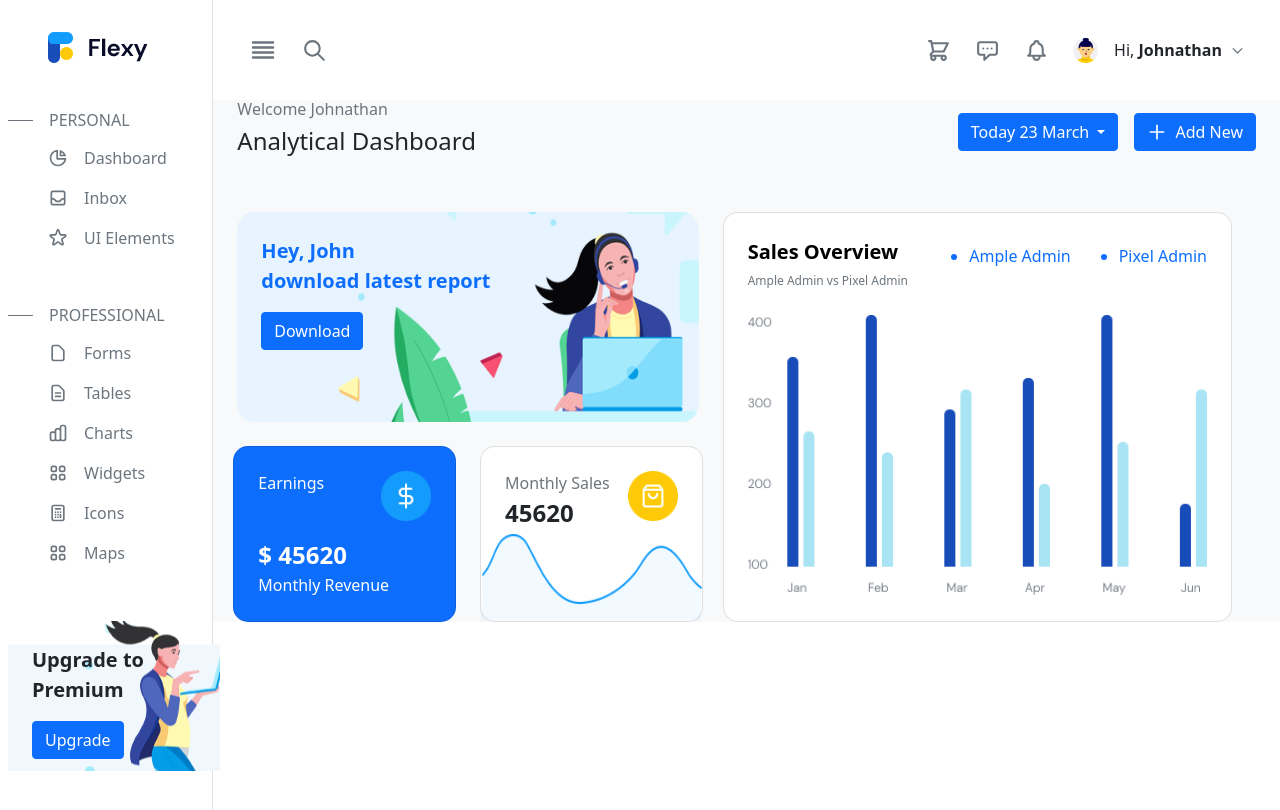
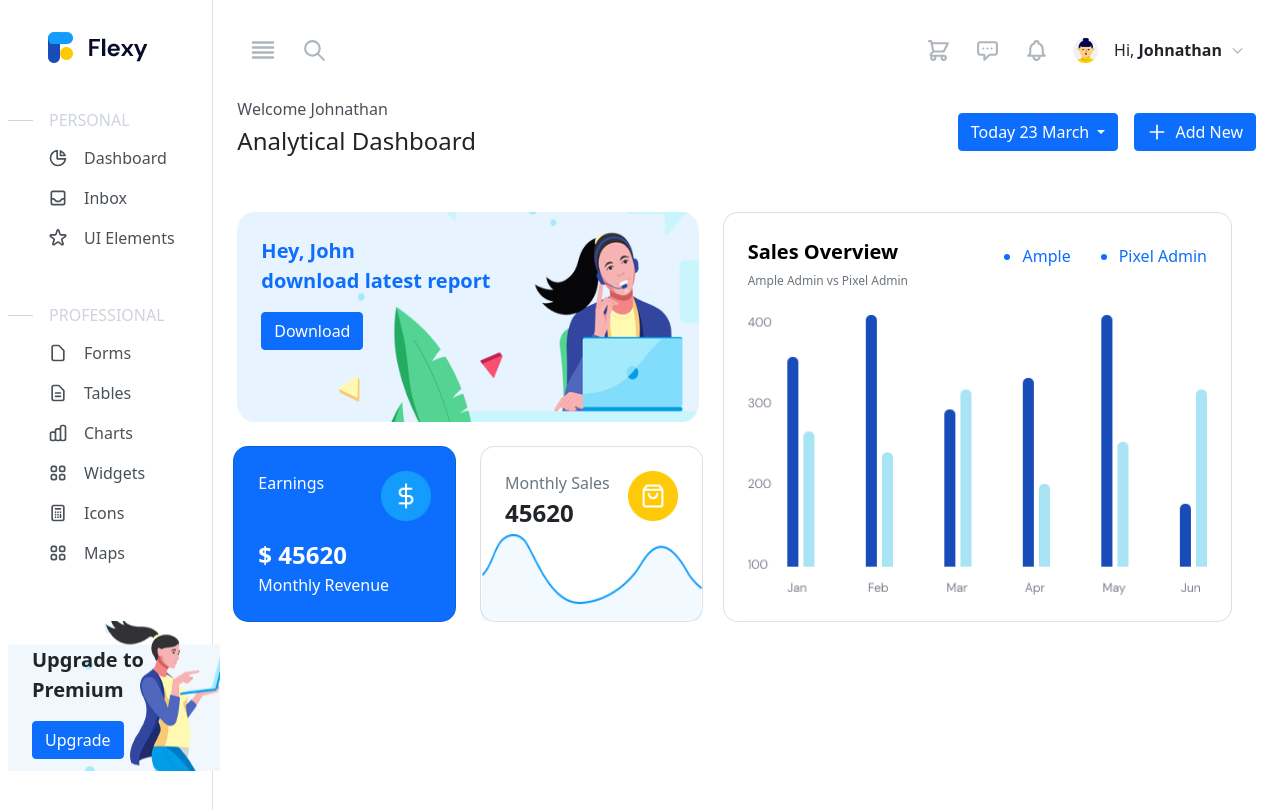
Before and after one commit to Aman-RM/vue3-bootstrap, a Vue app: page / in a window 1280 px wide. Shown: the top 810 px of the page. Built offline with nearby package versions, Linux system fonts and the light colour scheme.

Commit message:
fix: fonts and colors

```diff
--- a/src/components/SiteHeader.vue
+++ b/src/components/SiteHeader.vue
@@ -1,19 +1,19 @@
 <template>
 	<div class="d-flex justify-content-between" style="padding: 35px">
 		<div class="d-flex align-items-center">
-			<ViewListIcon class="text-secondary" style="height: 30px"/>
-			<SearchIcon class="text-secondary ms-4" style="height: 25px"/>
+			<ViewListIcon class="text-gray-500" style="height: 30px"/>
+			<SearchIcon class="text-gray-500 ms-4" style="height: 25px"/>
 		</div>
 			<div class="d-flex">
 				<div class="d-md-flex align-items-center d-none">
-					<ShoppingCartIcon class="text-secondary" style="height: 25px"/>
-					<ChatAltIcon class="text-secondary ms-4" style="height: 25px"/>
-					<BellIcon class="text-secondary ms-4" style="height: 25px"/>
+					<ShoppingCartIcon class="text-gray-500" style="height: 25px"/>
+					<ChatAltIcon class="text-gray-500 ms-4" style="height: 25px"/>
+					<BellIcon class="text-gray-500 ms-4" style="height: 25px"/>
 				</div>
 				<div class="d-flex align-items-center ms-4">
 					<img src="logo/avatar.png" alt="avatar" style="height: 25px">
 					<span class="fs-6 ms-3 d-none d-md-block">Hi, <strong>Johnathan</strong> </span>
-					<ChevronDownIcon class="text-secondary ms-2 d-none d-md-block" style="height: 15px"/>
+					<ChevronDownIcon class="text-gray-500 ms-2 d-none d-md-block" style="height: 15px"/>
 				</div>
 			</div>
     </div>
--- a/src/components/SiteSidebar.vue
+++ b/src/components/SiteSidebar.vue
@@ -2,8 +2,8 @@
   <div class="border-end col-auto col-md-3 col-xl-2 col-xxl-2 d-flex bg-white flex-column align-items-center align-items-md-start pt-2 text-white min-vh-100">
     <!-- DESKTOP MENU -->
       <img src="logo/logo.png" class="mb-5 mt-4 ps-5"/>
-      <h3 class="text-uppercase d-none d-md-flex align-items-center text-secondary fs-6">
-        <div class="bg-secondary me-3 ms-2" style="height: 1px; width: 25px;">&nbsp;</div>
+      <h3 class="text-uppercase d-none d-md-flex align-items-center text-gray-400 fs-6">
+        <div class="bg-gray-400 me-3 ms-2" style="height: 1px; width: 25px;">&nbsp;</div>
         Personal
       </h3>
       <ul v-for="menu in menus1" :key="menu" class="ps-5 nav nav-pills flex-column mb-md-5 mb-0 align-items-center align-items-md-start" id="menu">
@@ -12,7 +12,7 @@
 						v-for="item in menu"
 						:key="item"
 						:to="item.route"
-						class="nav-link text-secondary d-flex align-items-center px-0 text-gray-500"
+						class="nav-link text-gray-700 d-flex align-items-center px-0"
 					>
 					<component
 						:is="item.icon"
@@ -24,8 +24,8 @@
         </li>
       </ul>
 
-      <h3 class="text-uppercase d-none d-md-flex align-items-center text-secondary fs-6">
-        <div class="bg-secondary me-3 ms-2" style="height: 1px; width: 25px;">&nbsp;</div>
+      <h3 class="text-uppercase d-none d-md-flex align-items-center text-gray-400 fs-6">
+        <div class="bg-gray-400 me-3 ms-2" style="height: 1px; width: 25px;">&nbsp;</div>
         professional
       </h3>
       <ul v-for="menu in menus2" :key="menu" class="ps-5 nav nav-pills flex-column mb-md-5 mb-0 align-items-center align-items-md-start" id="menu">
@@ -34,7 +34,7 @@
 						v-for="item in menu"
 						:key="item"
 						:to="item.route"
-						class="nav-link text-secondary d-flex align-items-center px-0 text-gray-500"
+						class="nav-link text-gray-700 d-flex align-items-center px-0"
 					>
 					<component
 						:is="item.icon"
--- a/src/components/dashboard-partials/Sales&Earnings.vue
+++ b/src/components/dashboard-partials/Sales&Earnings.vue
@@ -38,7 +38,7 @@
             <label class="text-secondary" style="font-size: 12px">Ample Admin vs Pixel Admin</label>
           </div>
           <ul class="d-flex">
-            <li class="text-primary me-5">Ample Admin</li>
+            <li class="text-primary me-5">Ample</li>
             <li class="text-primary">Pixel Admin</li>
           </ul>
         </div>
--- /dev/null
+++ b/src/components/dashboard-partials/Sales&Performance.vue
@@ -0,0 +1,5 @@
+<template>
+    <div>
+
+    </div>
+</template>
--- a/src/dashboard/Dashboard.vue
+++ b/src/dashboard/Dashboard.vue
@@ -1,8 +1,8 @@
 <template>
-  <div class="px-4 bg-gray-100">
+  <div class="px-4">
     <div class="d-flex flex-md-row flex-column justify-content-between align-items-center">
       <div class="text-md-start text-center">
-        <h3 class="fs-6 text-secondary">Welcome Johnathan</h3>
+        <h3 class="fs-6 text-gray-700">Welcome Johnathan</h3>
         <h2 class="fs-4 text-dark">Analytical Dashboard</h2>
       </div>
       <div class="d-flex align-items-center mt-2 mt-md-0">
--- a/src/sass/app.scss
+++ b/src/sass/app.scss
@@ -13,5 +13,17 @@
   }
 }
 
+$blues : ( "100": $blue-100, "200": $blue-200, "300": $blue-300, "400": $blue-400, "500": $blue-500, "600": $blue-600, "700": $blue-700, "800": $blue-800, "900": $blue-900) !default;
+
+@each $key, $value in $blues {
+  .bg-blue-#{$key}{
+        background-color: $value !important;
+  }
+
+  .text-blue-#{$key}{
+    color: $value !important;
+  }
+}
+
 // Bootstrap
 @import '~bootstrap/scss/bootstrap';
```
